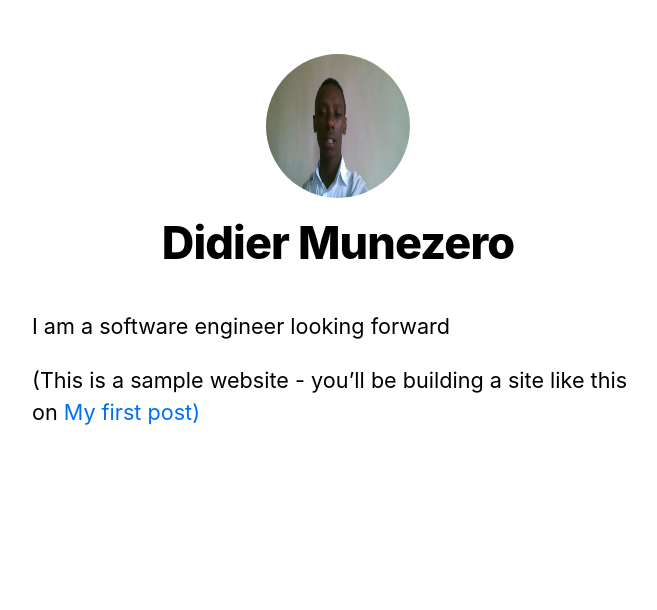
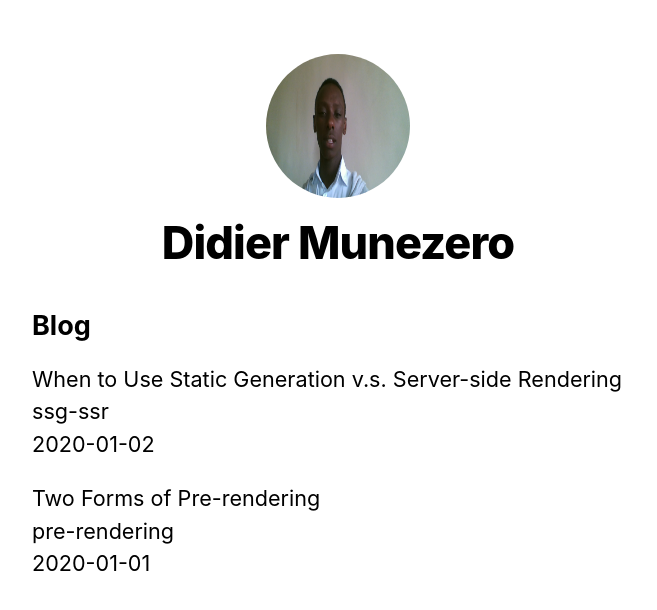
Before and after one commit to didiermun/collection, a Next.js app in the folder nextjs-blog/: page / in a window 1280 px wide. Shown: the top 610 px of the page, without its empty margins (302-959 px from the left). Built offline with nearby package versions, Linux system fonts and the light colour scheme.

Commit message:
using data from markdown files

```diff
--- /dev/null
+++ b/nextjs-blog/lib/posts.js
@@ -0,0 +1,35 @@
+import fs from 'fs'
+import path from 'path'
+import matter from 'gray-matter'
+
+const postsDirectory = path.join(process.cwd(), 'posts')
+
+export function getSortedPostsData() {
+  // Get file names under /posts
+  const fileNames = fs.readdirSync(postsDirectory)
+  const allPostsData = fileNames.map(fileName => {
+    // Remove ".md" from file name to get id
+    const id = fileName.replace(/\.md$/, '')
+
+    // Read markdown file as string
+    const fullPath = path.join(postsDirectory, fileName)
+    const fileContents = fs.readFileSync(fullPath, 'utf8')
+
+    // Use gray-matter to parse the post metadata section
+    const matterResult = matter(fileContents)
+
+    // Combine the data with the id
+    return {
+      id,
+      ...matterResult.data
+    }
+  })
+  // Sort posts by date
+  return allPostsData.sort((a, b) => {
+    if (a.date < b.date) {
+      return 1
+    } else {
+      return -1
+    }
+  })
+}
--- a/nextjs-blog/pages/index.js
+++ b/nextjs-blog/pages/index.js
@@ -2,20 +2,35 @@
 import Layout, { siteTitle } from '../components/layout'
 import utilStyles from '../styles/utils.module.css'
 import Link from 'next/link'
+import { getSortedPostsData } from '../lib/posts'
 
-export default function Home() {
+export async function getStaticProps() {
+  const allPostsData = getSortedPostsData()
+  return {
+    props: {
+      allPostsData
+    }
+  }
+}
+export default function Home({ allPostsData }) {
   return (
     <Layout home>
-      <Head>
-        <title>{siteTitle}</title>
-      </Head>
-      <section className={utilStyles.headingMd}>
-        <p>I am a software engineer looking forward</p>
-        <p>
-          (This is a sample website - you’ll be building a site like this on{' '}
-          <Link href="posts/first-post">My first post)</Link>
+      {/* Keep the existing code here */}
 
-        </p>
+      {/* Add this <section> tag below the existing <section> tag */}
+      <section className={`${utilStyles.headingMd} ${utilStyles.padding1px}`}>
+        <h2 className={utilStyles.headingLg}>Blog</h2>
+        <ul className={utilStyles.list}>
+          {allPostsData.map(({ id, date, title }) => (
+            <li className={utilStyles.listItem} key={id}>
+              {title}
+              <br />
+              {id}
+              <br />
+              {date}
+            </li>
+          ))}
+        </ul>
       </section>
     </Layout>
   )
```
